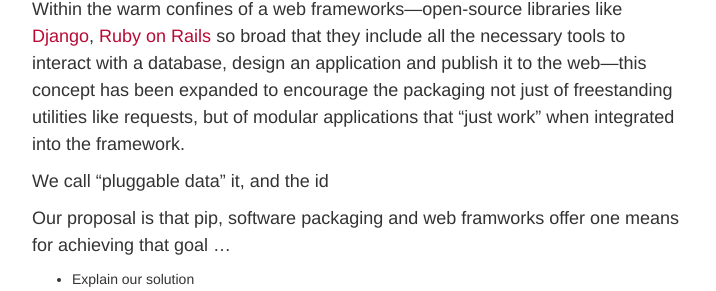
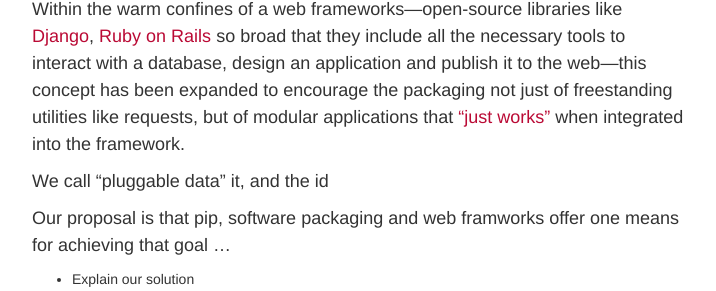
Before and after one commit to palewire/californiacivicdata.org, a Jekyll site: the page built from _posts/2015-01-01-pluggable-data.markdown, in a window 1280 px wide and 900 px high, scrolled down 1237 px. Shown: the part 234-525 px from the top of the window, without its empty margins (38-754 px from the left). Built offline with Jekyll 4.4.1, drawn with Linux system fonts in a browser that asks for light colours.

Commit message:
Updated 2015-01-01-pluggable-data.markdown

```diff
--- a/_posts/2015-01-01-pluggable-data.markdown
+++ b/_posts/2015-01-01-pluggable-data.markdown
@@ -46,7 +46,7 @@ And now using it is only a import away.
 200
 ~~~
 
-Within the warm confines of a web frameworks&mdash;open-source libraries like [Django](http://www.djangoproject.com/), [Ruby on Rails](http://rubyonrails.org/) so broad that they include all the necessary tools to interact with a database, design an application and publish it to the web&mdash;this concept has been expanded to encourage the packaging not just of freestanding utilities like requests, but of modular applications that "just work" when integrated into the framework.
+Within the warm confines of a web frameworks&mdash;open-source libraries like [Django](http://www.djangoproject.com/), [Ruby on Rails](http://rubyonrails.org/) so broad that they include all the necessary tools to interact with a database, design an application and publish it to the web&mdash;this concept has been expanded to encourage the packaging not just of freestanding utilities like requests, but of modular applications that ["just works"](https://www.youtube.com/watch?v=qmPq00jelpc) when integrated into the framework.
 
 We call "pluggable data" it,  and the id
 
```
